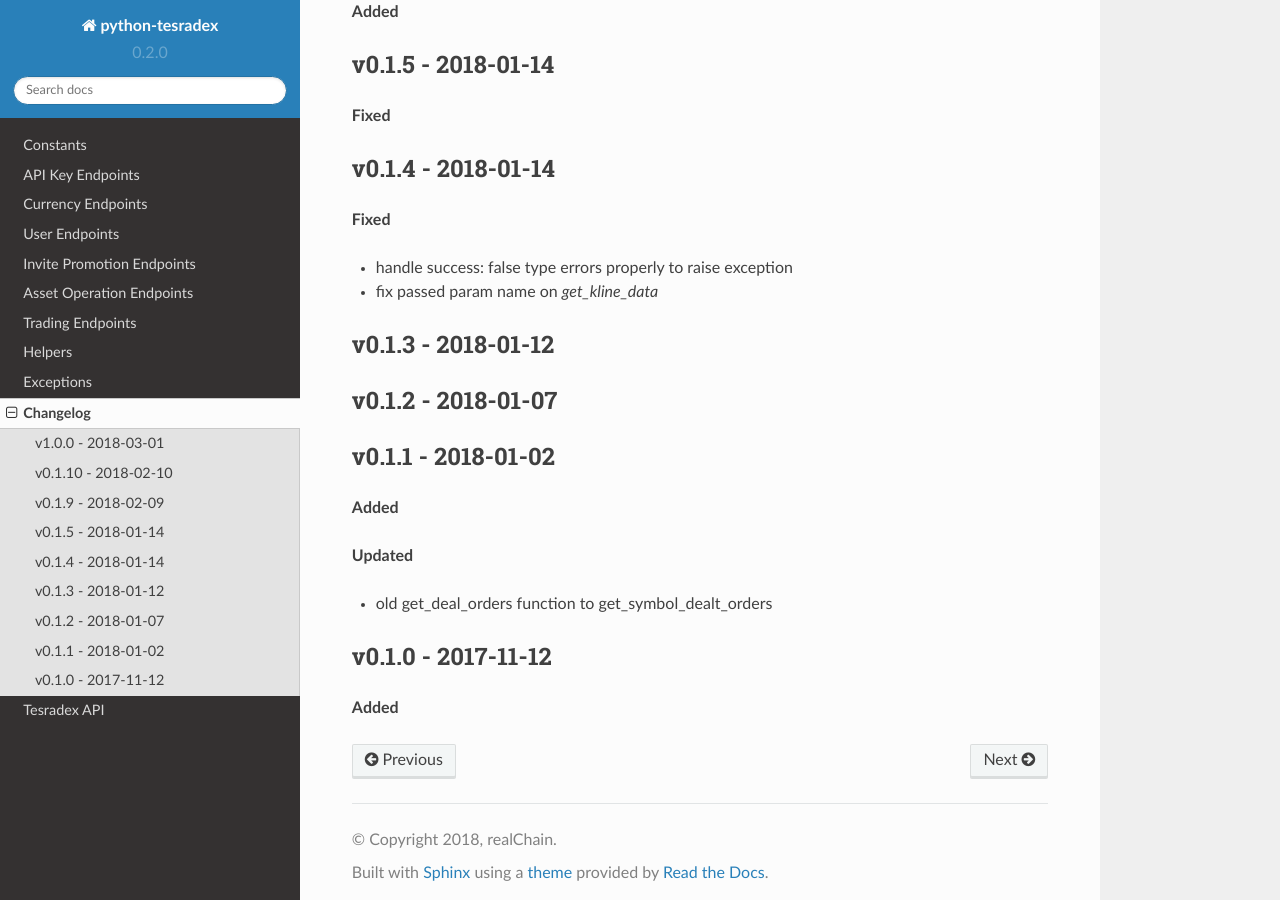
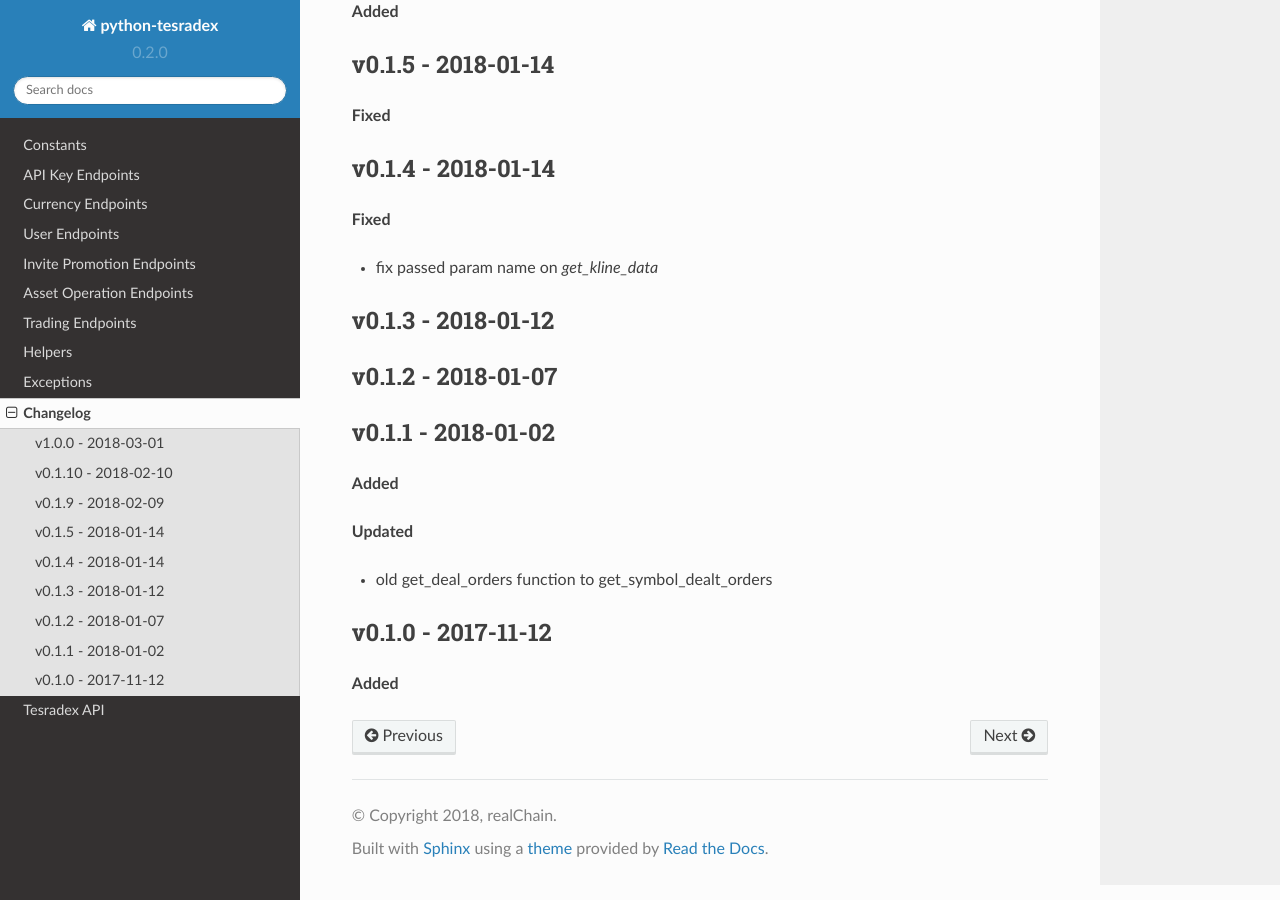
Before and after one commit to TesrabNetwork/python-tesradex, a Sphinx documentation site: the page built from docs/changelog.rst, in a window 1280 px wide and 900 px high, scrolled down 1432 px. Built offline with Sphinx 7.4.7 and the Read the Docs theme 2.0.0, drawn with Linux system fonts in a browser that asks for light colours; formulas are drawn with MathJax 3; pages that are not in the unit, such as notebooks, are missing from menus.

Commit message:
update changelog function descriptions

```diff
--- a/docs/changelog.rst
+++ b/docs/changelog.rst
@@ -99,7 +99,7 @@ v0.1.4 - 2018-01-14
 
 **Fixed**
 
-- handle success: false type errors properly to raise exception
+
 - fix passed param name on `get_kline_data`
 
 v0.1.3 - 2018-01-12
```
